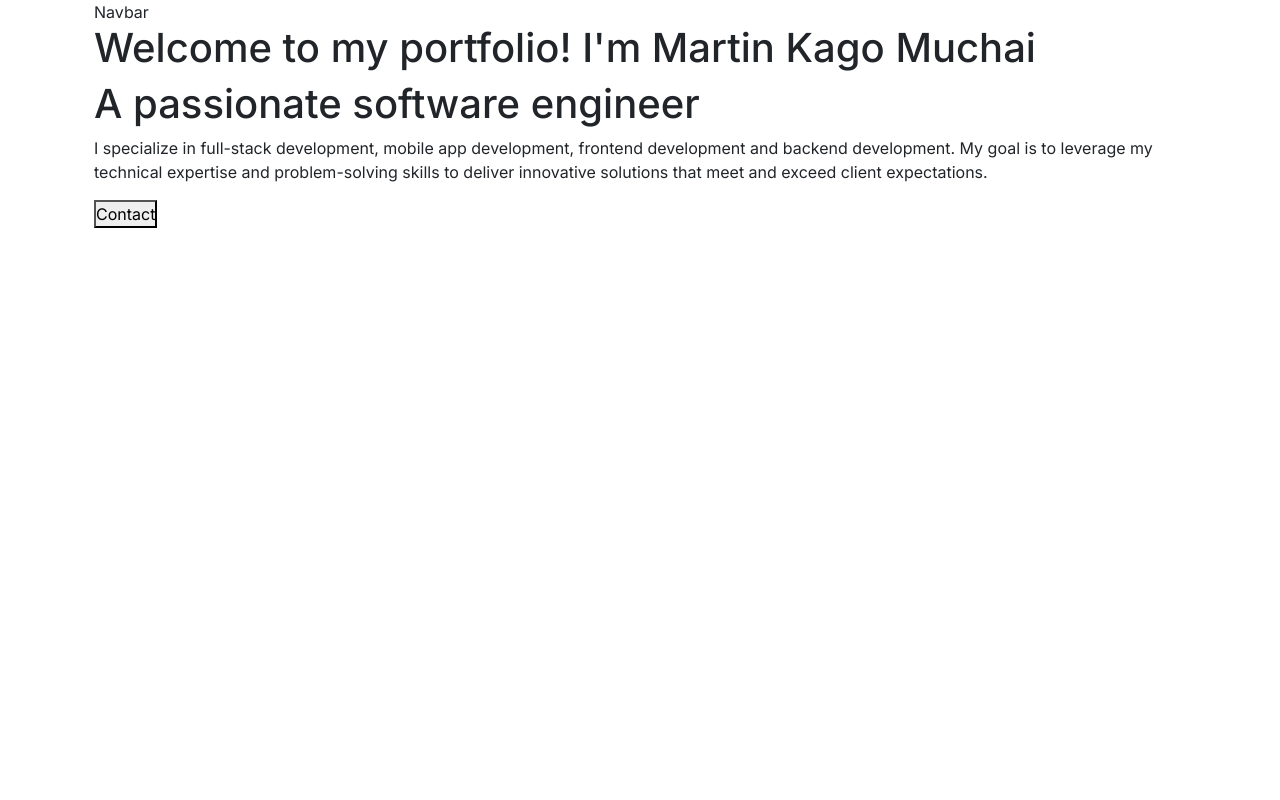
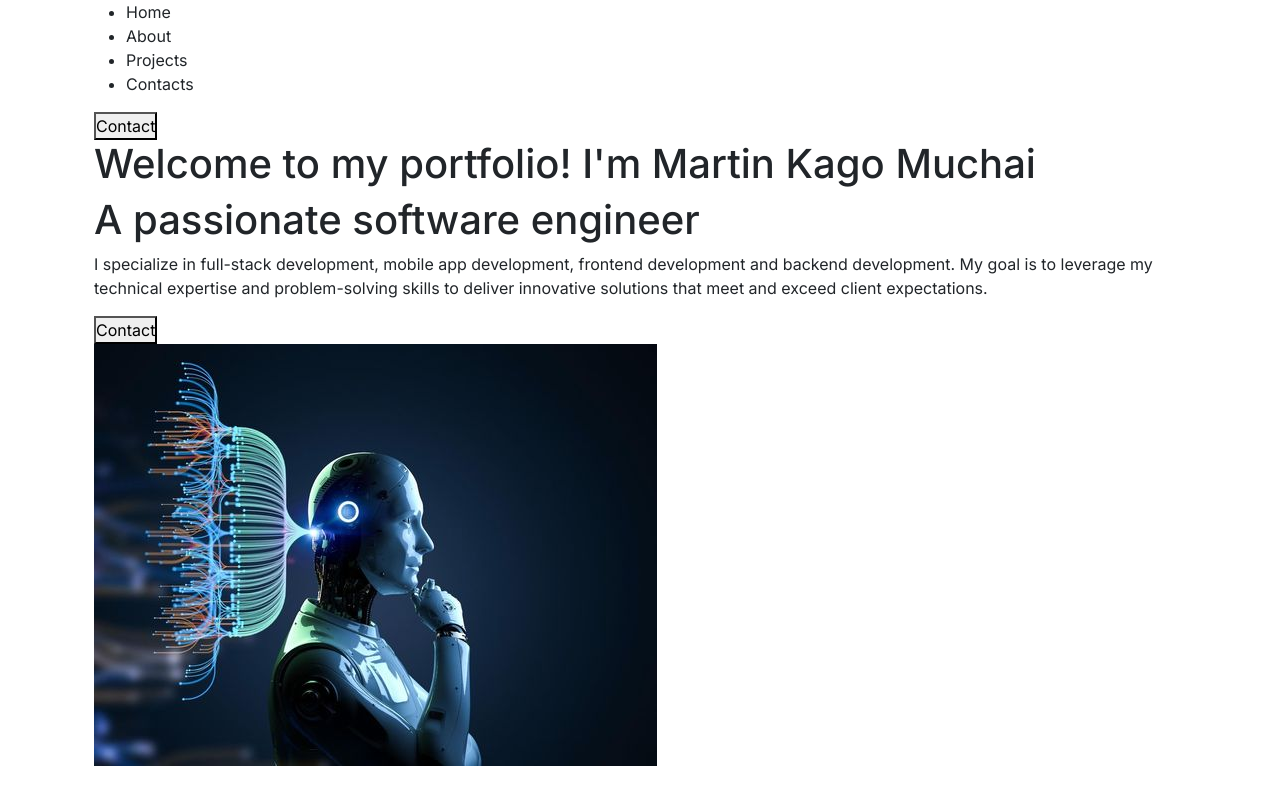
Before and after one commit to DEANKAGO/Portfolio, a React (Create React App) app: page / in a window 1280 px wide. Built offline with nearby package versions, Linux system fonts and the light colour scheme; a web font is replaced by a local one.

Commit message:
create navbar and home image

```diff
--- a/src/components/Navbar/Navbar.jsx
+++ b/src/components/Navbar/Navbar.jsx
@@ -2,5 +2,28 @@ import React from 'react';
 import './navbar.css';
 
 export const Navbar = () => {
-  return <div>Navbar</div>;
+  return (
+    <nav>
+      <div className='logo'></div>
+      <div className='menuContainer'>
+        <ul>
+          <li>
+            <a>Home</a>
+          </li>
+          <li>
+            <a>About</a>
+          </li>
+          <li>
+            <a>Projects</a>
+          </li>
+          <li>
+            <a>Contacts</a>
+          </li>
+        </ul>
+      </div>
+      <div className='btnContainer'>
+        <button className='btnContact'>Contact</button>
+      </div>
+    </nav>
+  );
 };
--- a/src/pages/Home/Home.jsx
+++ b/src/pages/Home/Home.jsx
@@ -1,6 +1,7 @@
 import React from 'react';
 import './home.css';
 import { Navbar } from '../../components/Navbar/Navbar';
+import bgImage from '../../images/portfolio.jpg';
 
 export const Home = () => {
   return (
@@ -20,7 +21,7 @@ export const Home = () => {
         </div>
       </div>
       <div className='homeImage'>
-        <img className='image' />
+        <img className='image' src={bgImage} />
       </div>
     </div>
   );
```
Also changed, not shown: src/images/portfolio.jpg (added).
